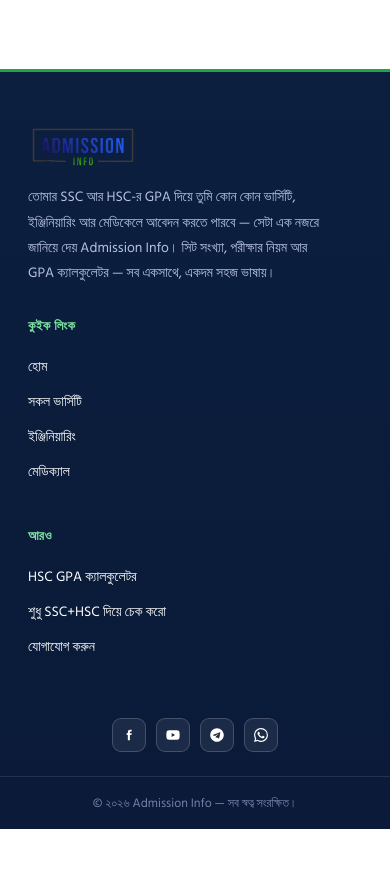
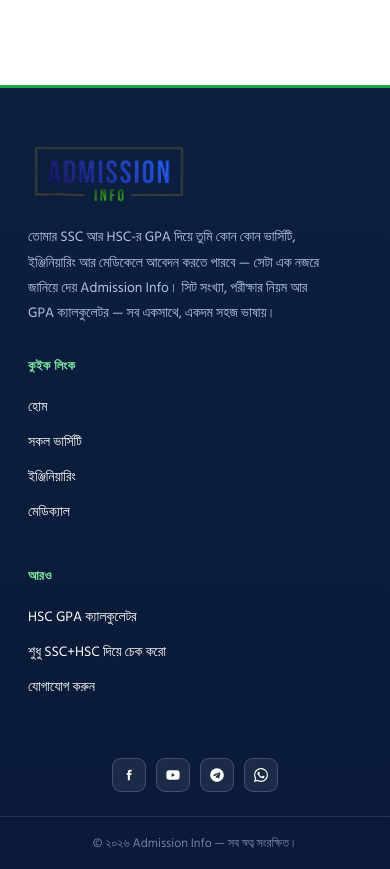
Before and after one commit to nishat-jihad/Admission-info, a Next.js app in the folder chance-hobe-ki/: page / in a window 390 px wide. Shown: the part 2360-3229 px from the top of the page. Before the commit the page ends 3189 px from the top, so only its background shows below. Built offline with nearby package versions, Linux system fonts and the light colour scheme.

Commit message:
Update logo sizes in globals.css

```diff
--- a/chance-hobe-ki/src/app/globals.css
+++ b/chance-hobe-ki/src/app/globals.css
@@ -64,12 +64,12 @@ header.navbar {
   text-decoration: none;
 }
 .navbar-logo {
-  height: 58px;
+  height: 84px;
   width: auto;
 }
 @media (max-width: 640px) {
   .navbar-logo {
-    height: 42px;
+    height: 58px;
   }
 }
 .logo-block .brand {
@@ -1148,14 +1148,14 @@ footer.site-footer {
   display: block;
 }
 .footer-logo-img {
-  height: 60px;
+  height: 92px;
   width: auto;
-  margin-bottom: 14px;
+  margin-bottom: 16px;
   display: block;
 }
 @media (max-width: 700px) {
   .footer-logo-img {
-    height: 46px;
+    height: 68px;
   }
 }
 .footer-brand p {
```
